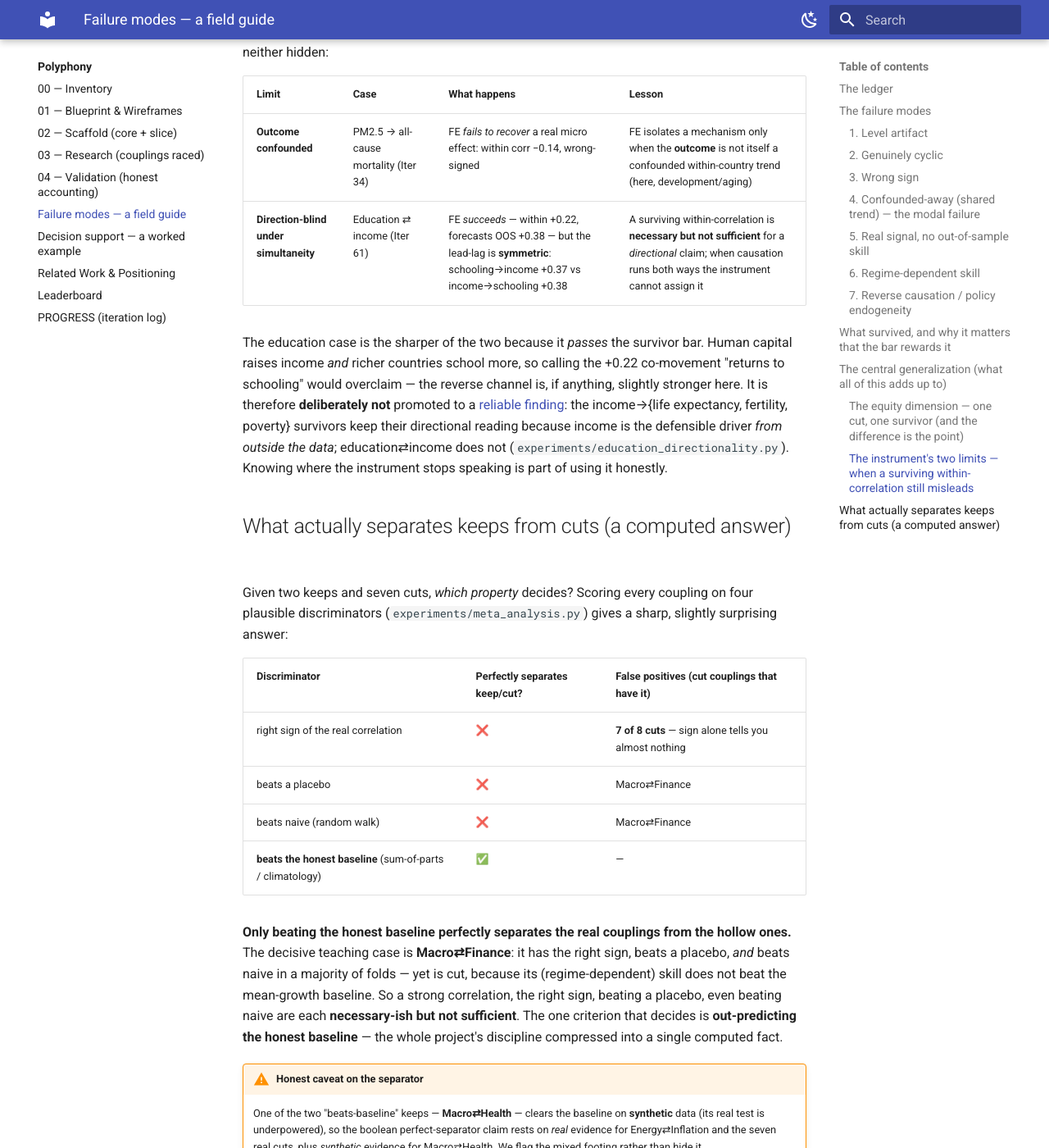
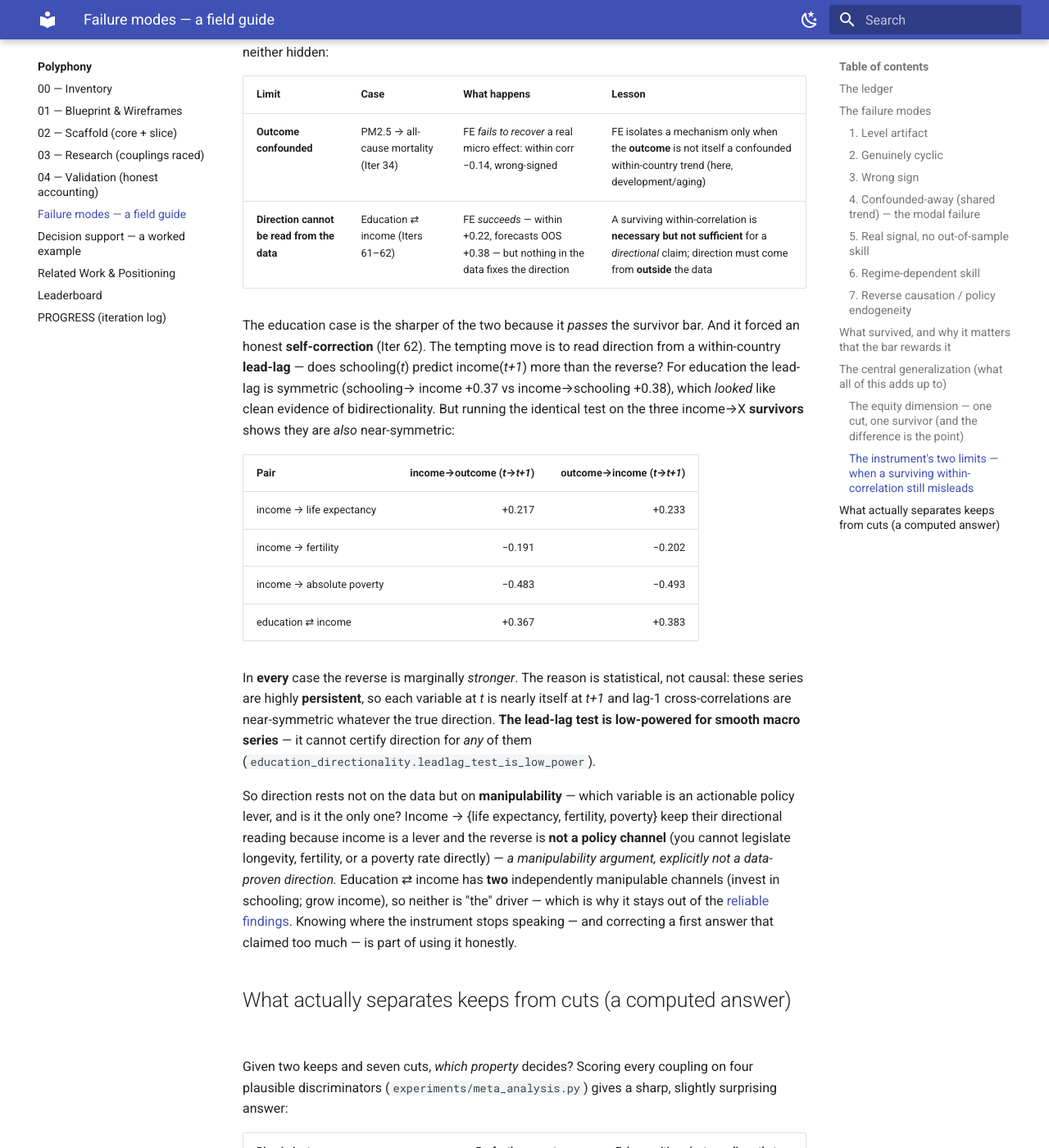
Before and after one commit to Sour-abh-Raj/computational-policy-atlas, an MkDocs documentation site: the page built from docs/polyphony/failure-modes.md, in a window 1280 px wide and 1400 px high, scrolled down 6073 px. Shown: the whole window at 82% size. Built offline with MkDocs 1.6.1 and Material for MkDocs 9.7.7, drawn with Linux system fonts in a browser that asks for light colours.

Commit message:
Polyphony Iter 62: a self-correction — the lead-lag directional test is low-powered
Discharged Iter 61's consistency obligation and it corrected Iter 61. Iter 61 read education⇄income's
symmetric within-country lead-lag as evidence of bidirectionality. Applying the SAME within_leadlag to
the three income→X survivors shows they are ALSO near-symmetric (reverse marginally stronger for all:
life-exp +0.217/+0.233, fertility −0.191/−0.202, poverty −0.483/−0.493 vs education +0.367/+0.383).
The lead-lag is low-powered for persistent series — it cannot certify direction for any of them. So
Iter 61's implication that the lead-lag distinguished education overreached; corrected, not buried.

Refined lesson (Iter 61's core stands): a surviving within-correlation is necessary but not sufficient
for a directional claim; sufficiency comes from an EXTERNAL manipulability argument (income is an
actionable lever; the reverse is not a policy channel), not a data lead-lag. The 4 reliable findings
stand; their directional basis is now honestly labelled as a manipulability assumption. Education stays
out (two manipulable channels).

172 pass · ruff · mypy (76) · graph 0-dangling (180/480) · mkdocs --strict.

Co-Authored-By: Claude Opus 4.8 <noreply@anthropic.com>

```diff
--- a/docs/polyphony/failure-modes.md
+++ b/docs/polyphony/failure-modes.md
@@ -186,15 +186,33 @@ it is not a blank cheque. Two distinct failures are documented — both stated,
 | Limit | Case | What happens | Lesson |
 |---|---|---|---|
 | **Outcome confounded** | PM2.5 → all-cause mortality (Iter 34) | FE *fails to recover* a real micro effect: within corr −0.14, wrong-signed | FE isolates a mechanism only when the **outcome** is not itself a confounded within-country trend (here, development/aging) |
-| **Direction-blind under simultaneity** | Education ⇄ income (Iter 61) | FE *succeeds* — within +0.22, forecasts OOS +0.38 — but the lead-lag is **symmetric**: schooling→income +0.37 vs income→schooling +0.38 | A surviving within-correlation is **necessary but not sufficient** for a *directional* claim; when causation runs both ways the instrument cannot assign it |
+| **Direction cannot be read from the data** | Education ⇄ income (Iters 61–62) | FE *succeeds* — within +0.22, forecasts OOS +0.38 — but nothing in the data fixes the direction | A surviving within-correlation is **necessary but not sufficient** for a *directional* claim; direction must come from **outside** the data |
 
-The education case is the sharper of the two because it *passes* the survivor bar. Human capital raises income
-*and* richer countries school more, so calling the +0.22 co-movement "returns to schooling" would overclaim —
-the reverse channel is, if anything, slightly stronger here. It is therefore **deliberately not** promoted to a
-[reliable finding](index.md): the income→{life expectancy, fertility, poverty} survivors keep their directional
-reading because income is the defensible driver *from outside the data*; education⇄income does not
-(`experiments/education_directionality.py`). Knowing where the instrument stops speaking is part of using it
-honestly.
+The education case is the sharper of the two because it *passes* the survivor bar. And it forced an honest
+**self-correction** (Iter 62). The tempting move is to read direction from a within-country **lead-lag** — does
+schooling(*t*) predict income(*t+1*) more than the reverse? For education the lead-lag is symmetric (schooling→
+income +0.37 vs income→schooling +0.38), which *looked* like clean evidence of bidirectionality. But running the
+identical test on the three income→X **survivors** shows they are *also* near-symmetric:
+
+| Pair | income→outcome (*t*→*t+1*) | outcome→income (*t*→*t+1*) |
+|---|---:|---:|
+| income → life expectancy | +0.217 | +0.233 |
+| income → fertility | −0.191 | −0.202 |
+| income → absolute poverty | −0.483 | −0.493 |
+| education ⇄ income | +0.367 | +0.383 |
+
+In **every** case the reverse is marginally *stronger*. The reason is statistical, not causal: these series are
+highly **persistent**, so each variable at *t* is nearly itself at *t+1* and lag-1 cross-correlations are
+near-symmetric whatever the true direction. **The lead-lag test is low-powered for smooth macro series** — it
+cannot certify direction for *any* of them (`education_directionality.leadlag_test_is_low_power`).
+
+So direction rests not on the data but on **manipulability** — which variable is an actionable policy lever, and
+is it the only one? Income → {life expectancy, fertility, poverty} keep their directional reading because income
+is a lever and the reverse is **not a policy channel** (you cannot legislate longevity, fertility, or a poverty
+rate directly) — *a manipulability argument, explicitly not a data-proven direction.* Education ⇄ income has
+**two** independently manipulable channels (invest in schooling; grow income), so neither is "the" driver — which
+is why it stays out of the [reliable findings](index.md). Knowing where the instrument stops speaking — and
+correcting a first answer that claimed too much — is part of using it honestly.
 
 ## What actually separates keeps from cuts (a computed answer)
 
```
Also changed, not shown: docs/polyphony/04-validation.md (+1 -1 lines), docs/polyphony/PROGRESS.md (+28 -0 lines), 3 other files.
